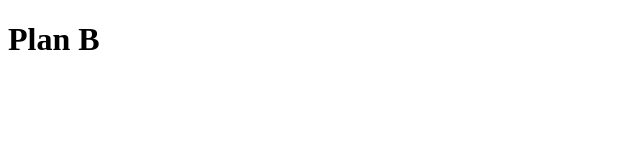
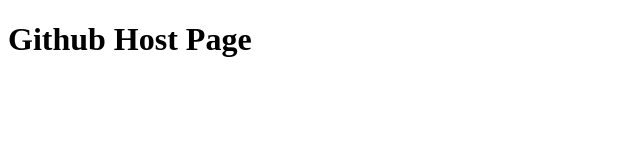
Before and after one commit to KarthikeyanAnandan/gh-test-branching, a plain HTML site: page index.html in a window 1280 px wide. Shown: the whole page, without its empty margins (0-640 px from the left). Drawn offline with Linux system fonts and the light colour scheme.

Commit message:
github host page

```diff
--- a/index.html
+++ b/index.html
@@ -2,9 +2,9 @@
 <html lang="en">
 <head>
     <meta charset="UTF-8">
-    <title>Plan B</title>
+    <title>Github Host Page</title>
 </head>
 <body>
-   <h1>Plan B</h1>
+   <h1>Github Host Page</h1>
 </body>
 </html>
```
